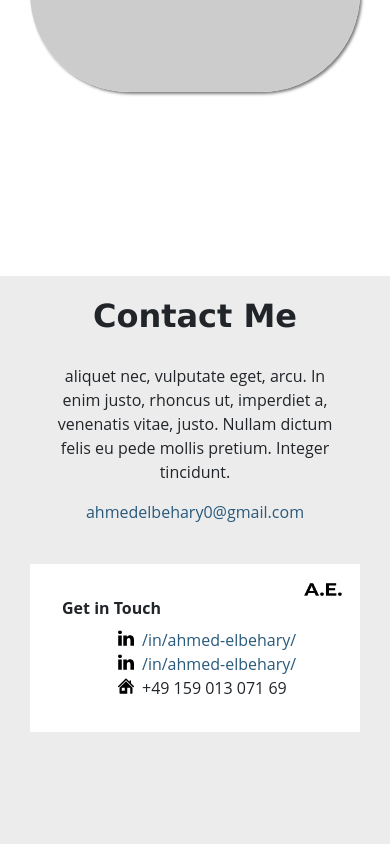
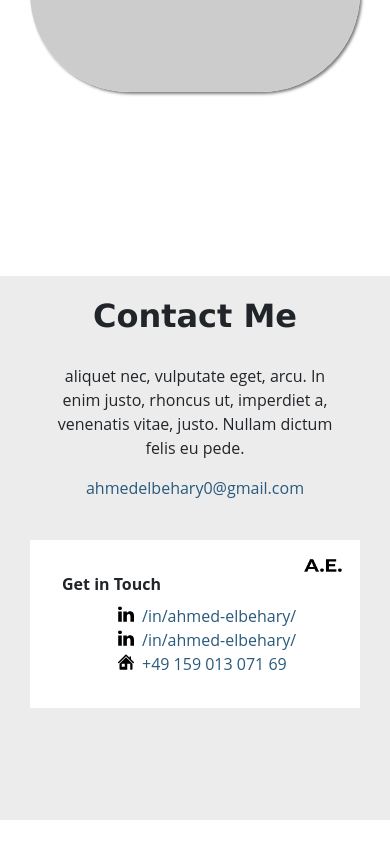
Before and after one commit to elbehary01/portfolio-react, a React (Create React App) app: page / in a window 390 px wide. Shown: the part 3777-4621 px from the top of the page. After the commit the page ends 4597 px from the top, so only its background shows below. Built offline with nearby package versions, Linux system fonts and the light colour scheme.

Commit message:
add href to telephone

```diff
--- a/src/components/Contact.js
+++ b/src/components/Contact.js
@@ -10,8 +10,7 @@ const Contact = () => {
           <div className='col-10 offset-1 col-md-8 offset-md-2 col-lg-6 offset-lg-3 text-center'>
             <p className='pt-0'>
               aliquet nec, vulputate eget, arcu. In enim justo, rhoncus ut,
-              imperdiet a, venenatis vitae, justo. Nullam dictum felis eu pede
-              mollis pretium. Integer tincidunt.
+              imperdiet a, venenatis vitae, justo. Nullam dictum felis eu pede.
             </p>
             <p>
               <a href='mailto:ahmedelbehary0@gmail.com?subject=Contact%20Form'>
@@ -61,7 +60,9 @@ const Contact = () => {
 
               <div>
                 <i className='icon icon-home' aria-hidden='true'></i>
-                <a className="telephone">+49 159 013 071 69</a>
+                  <a className="telephone" href='https://www.linkedin.com/in/ahmed-elbehary/'
+                    target='_blank'
+                    rel='noopener noreferrer'>+49 159 013 071 69</a>
               </div>
 
           </div>
```
